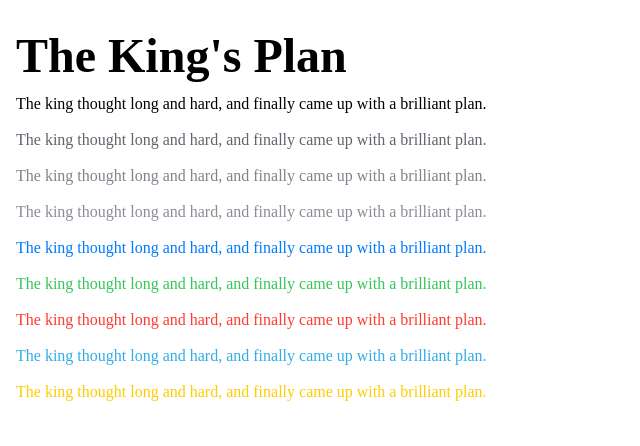
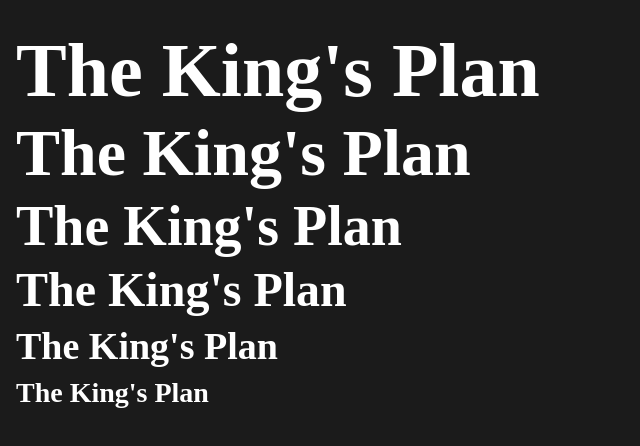
Before and after one commit to merzainc/themes, a Next.js app: page / in a window 1280 px wide. Shown: the top 446 px of the page, without its empty margins (0-640 px from the left). Built offline with nearby package versions, Linux system fonts and the light colour scheme; a web font is replaced by a local one.

Commit message:
feat: test headings on dark

```diff
--- a/src/pages/_document.tsx
+++ b/src/pages/_document.tsx
@@ -9,7 +9,7 @@ export default function Document() {
         <link rel='stylesheet' href='https://rsms.me/inter/inter.css' />
       </Head>
       <body className='bg-regular text-regular'>
-        <ThemeProvider defaultTheme='light' attribute='class'>
+        <ThemeProvider defaultTheme='dark' attribute='class'>
           <Main />
           <NextScript />
         </ThemeProvider>
--- a/src/pages/index.tsx
+++ b/src/pages/index.tsx
@@ -7,45 +7,12 @@ function IndexPage() {
         <title>TSX</title>
       </Head>
       <div className='mx-auto max-w-7xl pt-8 px-4'>
-        <h3 className='heading-md font-bold mb-3'>The King's Plan</h3>
-        <div className='space-y-3'>
-          <p className='text-regular'>
-            The king thought long and hard, and finally came up with a brilliant
-            plan.
-          </p>
-          <p className='text-secondary'>
-            The king thought long and hard, and finally came up with a brilliant
-            plan.
-          </p>
-          <p className='text-tertiary'>
-            The king thought long and hard, and finally came up with a brilliant
-            plan.
-          </p>
-          <p className='text-muted'>
-            The king thought long and hard, and finally came up with a brilliant
-            plan.
-          </p>
-          <p className='text-link'>
-            The king thought long and hard, and finally came up with a brilliant
-            plan.
-          </p>
-          <p className='text-success'>
-            The king thought long and hard, and finally came up with a brilliant
-            plan.
-          </p>
-          <p className='text-danger'>
-            The king thought long and hard, and finally came up with a brilliant
-            plan.
-          </p>
-          <p className='text-info'>
-            The king thought long and hard, and finally came up with a brilliant
-            plan.
-          </p>
-          <p className='text-warning'>
-            The king thought long and hard, and finally came up with a brilliant
-            plan.
-          </p>
-        </div>
+        <h1 className='heading-2xl font-bold mb-3'>The King's Plan</h1>
+        <h2 className='heading-xl font-bold mb-3'>The King's Plan</h2>
+        <h3 className='heading-lg font-bold mb-3'>The King's Plan</h3>
+        <h4 className='heading-md font-bold mb-3'>The King's Plan</h4>
+        <h5 className='heading-sm font-bold mb-3'>The King's Plan</h5>
+        <h6 className='heading-xs font-bold mb-3'>The King's Plan</h6>
       </div>
     </>
   );
```
